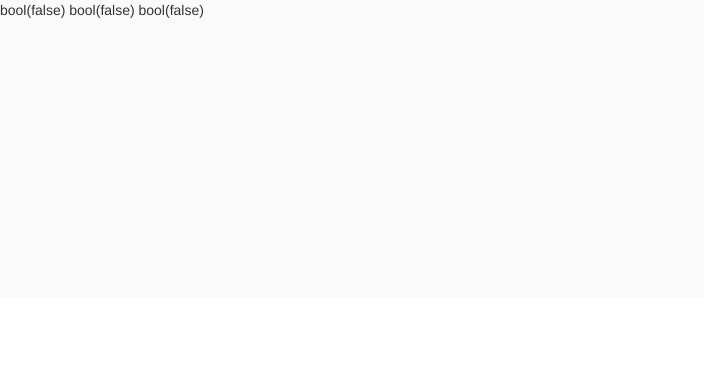
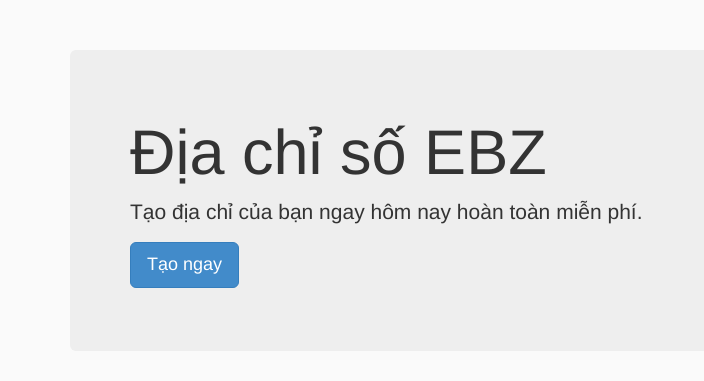
Before and after one commit to giathinh910/ebz, a CodeIgniter app: page /public/location in a window 1280 px wide. Shown: the part 502-883 px from the top of the page, without its empty margins (0-704 px from the left). Before the commit the page ends 520 px from the top, so only its background shows below. Run offline with CodeIgniter, Linux system fonts and the light colour scheme; some libraries are stand-ins or nearby versions.

```diff
--- a/application/views/front/map.php
+++ b/application/views/front/map.php
@@ -1,10 +1,14 @@
 <div id="map" class="gt-home-map"></div>
+
+<div class="container">
+	<div class="jumbotron">
+		<h1>Địa chỉ số EBZ</h1>
+		<p>Tạo địa chỉ của bạn ngay hôm nay hoàn toàn miễn phí.</p>
+		<p><a class="btn btn-primary btn-lg" href="<?php echo base_url('location') ?>" role="button">Tạo ngay</a></p>
+	</div>
+</div>
+
 <script src="//maps.googleapis.com/maps/api/js"></script>
-
-<?php var_dump($this->session->userdata('current_user_id')); ?>
-<?php var_dump($this->session->userdata('current_user_username')); ?>
-<?php var_dump($this->session->userdata('current_user_display_name')); ?>
-
 <script>
 	(function( $ ) {
 
--- a/assets/ebz/css/style.css
+++ b/assets/ebz/css/style.css
@@ -17,6 +17,7 @@ body {
 	position: relative;
 	margin-top: -20px;
 	height: 450px;
+	margin-bottom: 50px;
 }
 .gt-single-location-map {
 	height: 350px;
```
Also changed, not shown: application/views/front/update.php (+10 -6 lines).
